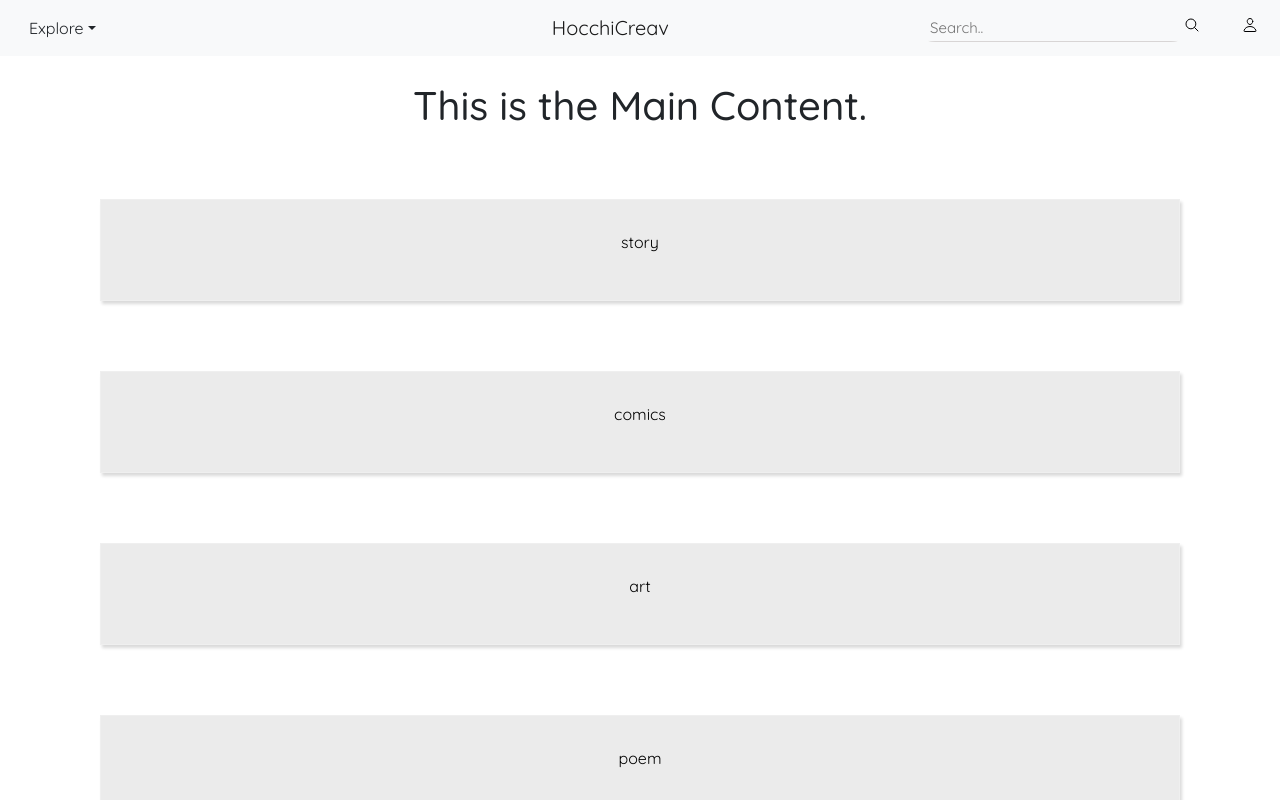
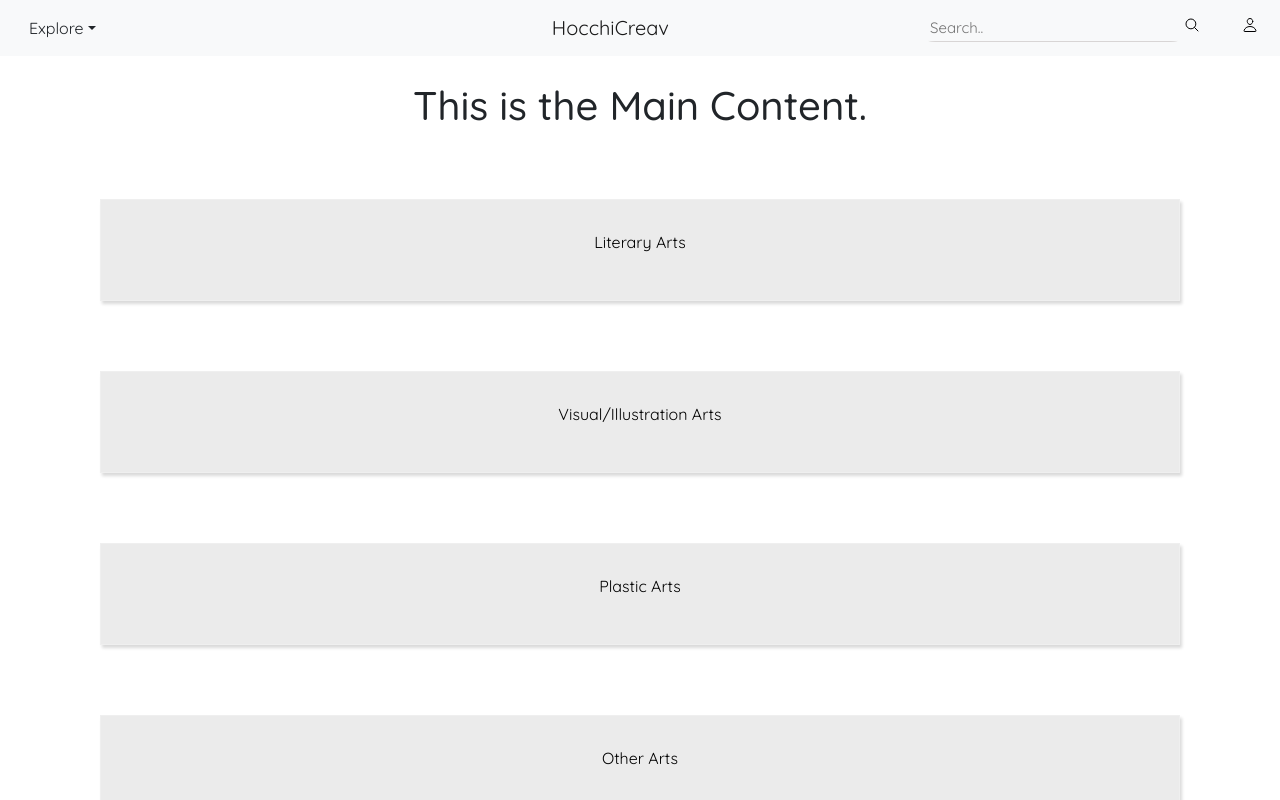
Before and after one commit to garcian5/Hocchikisu-Creavheengs, a React (Create React App) app in the folder frontend/: page / in a window 1280 px wide. Shown: the top 800 px of the page. Built offline with nearby package versions, Linux system fonts and the light colour scheme.

Commit message:
changed dashboard contents to more broad categories

```diff
--- a/frontend/src/App.js
+++ b/frontend/src/App.js
@@ -11,10 +11,10 @@ import Footer from './components/presentational/Footer';
 import NavBar from './components/presentational/NavBar';
 import Home from './components/presentational/Home';
 import Test from './components/presentational/Test';
-import Story from './components/presentational/artcategory/Story';
-import Comics from './components/presentational/artcategory/Comics';
-import Art from './components/presentational/artcategory/Art';
-import Poem from './components/presentational/artcategory/Poem';
+import PlasticArt from './components/presentational/artcategory/PlasticArt';
+import LiteraryArt from './components/presentational/artcategory/LiteraryArt';
+import VisualArt from './components/presentational/artcategory/VisualArt';
+import OtherArt from './components/presentational/artcategory/OtherArt';
 
 
 function App() {
@@ -26,10 +26,10 @@ function App() {
                 <Switch>
                     <Route exact path="/" component={Home} />
                     <Route path="/test" component={Test} />
-                    <Route path="/story" component={Story} />
-                    <Route path="/comics" component={Comics} />
-                    <Route path="/art" component={Art} />
-                    <Route path="/poem" component={Poem} />
+                    <Route path="/literary-art" component={LiteraryArt} />
+                    <Route path="/visual-art" component={VisualArt} />
+                    <Route path="/plastic-art" component={PlasticArt} />
+                    <Route path="/other-art" component={OtherArt} />
                 </Switch>
             </Router>
 
--- a/frontend/src/components/presentational/Home.js
+++ b/frontend/src/components/presentational/Home.js
@@ -7,20 +7,20 @@ function Home() {
 			<div className="container dashboard">
 				<h1>This is the Main Content.</h1>
 				<Dashboard
-					category="story"
-					path="/story"
+					category="Literary Arts"
+					path="/literary-art"
 				/>
 				<Dashboard
-					category="comics"
-					path="/comics"
+					category="Visual/Illustration Arts"
+					path="/visual-art"
 				/>
 				<Dashboard
-					category="art"
-					path="/art"
+					category="Plastic Arts"
+					path="/plastic-art"
 				/>
 				<Dashboard
-					category="poem"
-					path="/poem"
+					category="Other Arts"
+					path="/other-art"
 				/>
 			</div>
 		</main>
@@ -28,3 +28,5 @@ function Home() {
 }
 
 export default Home;
+
+// https://www.britannica.com/topic/the-arts
--- a/frontend/src/components/presentational/artcategory/Art.js
+++ /dev/null
@@ -1,13 +0,0 @@
-import React from "react";
-
-function Art() {
-	return (
-		<div>
-			<div className="container">
-				<h1>This is the Art Page.</h1>
-			</div>
-		</div>
-	)
-}
-
-export default Art;
--- a/frontend/src/components/presentational/artcategory/Comics.js
+++ /dev/null
@@ -1,13 +0,0 @@
-import React from "react";
-
-function Comics() {
-	return (
-		<div>
-			<div className="container">
-				<h1>This is the Comics Page.</h1>
-			</div>
-		</div>
-	)
-}
-
-export default Comics;
--- /dev/null
+++ b/frontend/src/components/presentational/artcategory/LiteraryArt.js
@@ -0,0 +1,17 @@
+import React from "react";
+
+function LiteraryArt() {
+	return (
+		<div>
+			<div className="container">
+				<h1>This is the Literary Arts Page.</h1>
+				<p>
+					Literature broadly is any collection of written work, but it is also used more narrowly for writings specifically considered to be an art form, especially prose fiction, drama, and poetry. In recent centuries, the definition has expanded to include oral literature, much of which has been transcribed. Literatue is a method of recording, preserving, and transmitting knowledge and entertainment.
+					<a href="https://en.wikipedia.org/wiki/Literature" target="_blank" rel="noopener noreferrer">Source</a>
+				</p>
+			</div>
+		</div>
+	)
+}
+
+export default LiteraryArt;
--- /dev/null
+++ b/frontend/src/components/presentational/artcategory/OtherArt.js
@@ -0,0 +1,17 @@
+import React from "react";
+
+function OtherArt() {
+	return (
+		<div>
+			<div className="container">
+				<h1>This is the Other Arts Page.</h1>
+				<p>
+					Art is a diverse range of human activities involving the creation of visual, auditory or performing artifacts (artworks), which express the creator's imagination, conceptual ideas, or technical skill, intended to be appreciated primarily for their beauty or emotional power.
+					<a href="https://en.wikipedia.org/wiki/Art" target="_blank" rel="noopener noreferrer">Source</a>
+				</p>
+			</div>
+		</div>
+	)
+}
+
+export default OtherArt;
--- /dev/null
+++ b/frontend/src/components/presentational/artcategory/PlasticArt.js
@@ -0,0 +1,17 @@
+import React from "react";
+
+function PlasticArt() {
+	return (
+		<div>
+			<div className="container">
+				<h1>This is the Plastic Arts Page.</h1>
+				<p>
+					Plastic arts are art forms which involve physical manipulation of a plastic medium by molding or modeling such as sculpture or ceramics.
+					<a href="https://en.wikipedia.org/wiki/Plastic_arts#:~:text=Plastic%20arts%20are%20art%20forms,opposed%20to%20literature%20and%20music." target="_blank" rel="noopener noreferrer">Source</a>
+				</p>
+			</div>
+		</div>
+	)
+}
+
+export default PlasticArt;
--- a/frontend/src/components/presentational/artcategory/Poem.js
+++ /dev/null
@@ -1,13 +0,0 @@
-import React from "react";
-
-function Poem() {
-	return (
-		<div>
-			<div className="container">
-				<h1>This is the Poem Page.</h1>
-			</div>
-		</div>
-	)
-}
-
-export default Poem;
--- a/frontend/src/components/presentational/artcategory/Story.js
+++ /dev/null
@@ -1,13 +0,0 @@
-import React from "react";
-
-function Story() {
-	return (
-		<div>
-			<div className="container">
-				<h1>This is the Story Page.</h1>
-			</div>
-		</div>
-	)
-}
-
-export default Story;
--- /dev/null
+++ b/frontend/src/components/presentational/artcategory/VisualArt.js
@@ -0,0 +1,17 @@
+import React from "react";
+
+function VisualArt() {
+	return (
+		<div>
+			<div className="container">
+				<h1>This is the Visual/Illustration Arts Page.</h1>
+				<p>
+					The visual arts are art forms such as painting, drawing, printmaking, sculpture, ceramics, photography, video, filmmaking, design, crafts, and architecture.
+					<a href="https://en.wikipedia.org/wiki/Visual_arts"  target="_blank" rel="noopener noreferrer">Source</a>
+				</p>
+			</div>
+		</div>
+	)
+}
+
+export default VisualArt;
```
